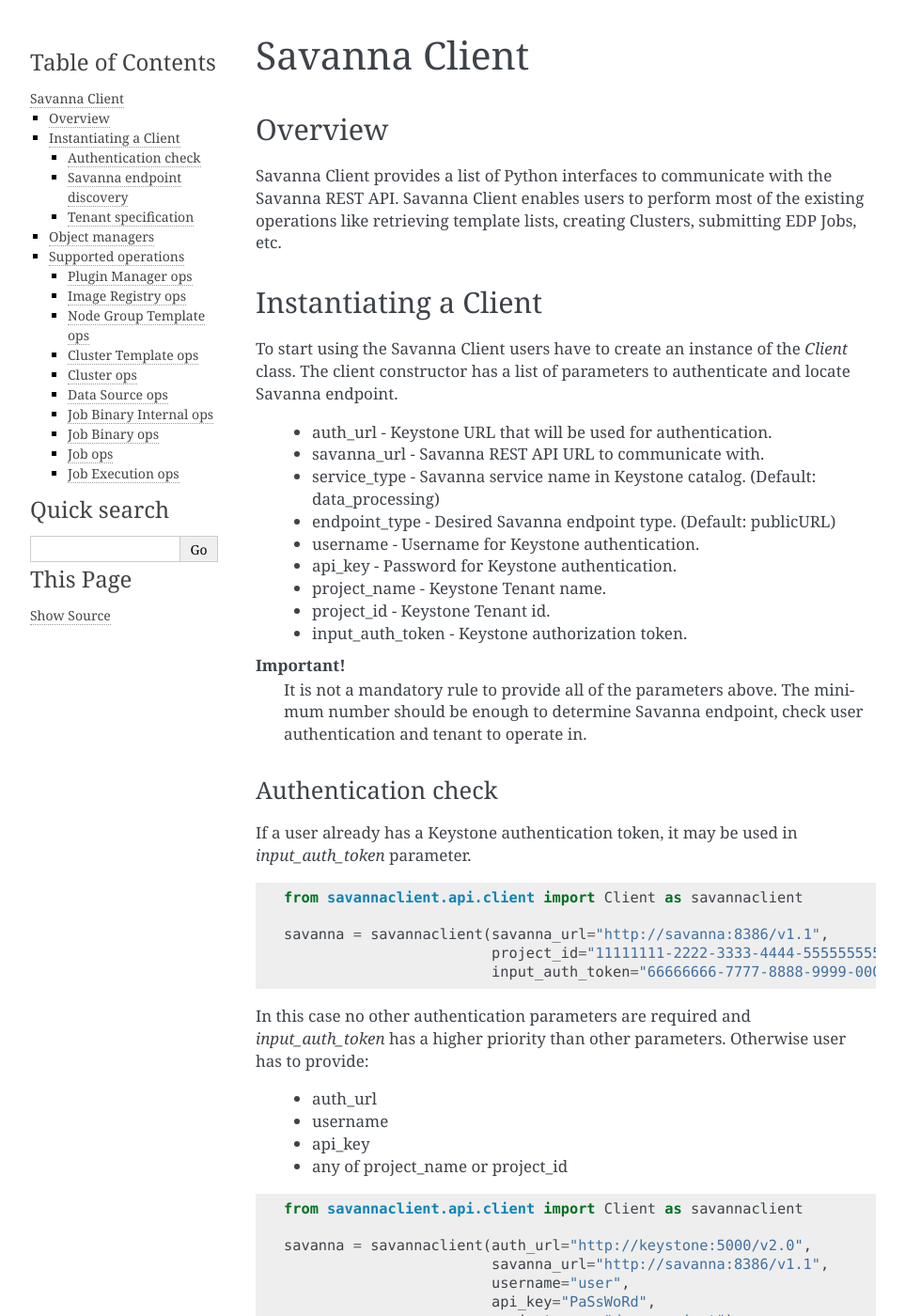
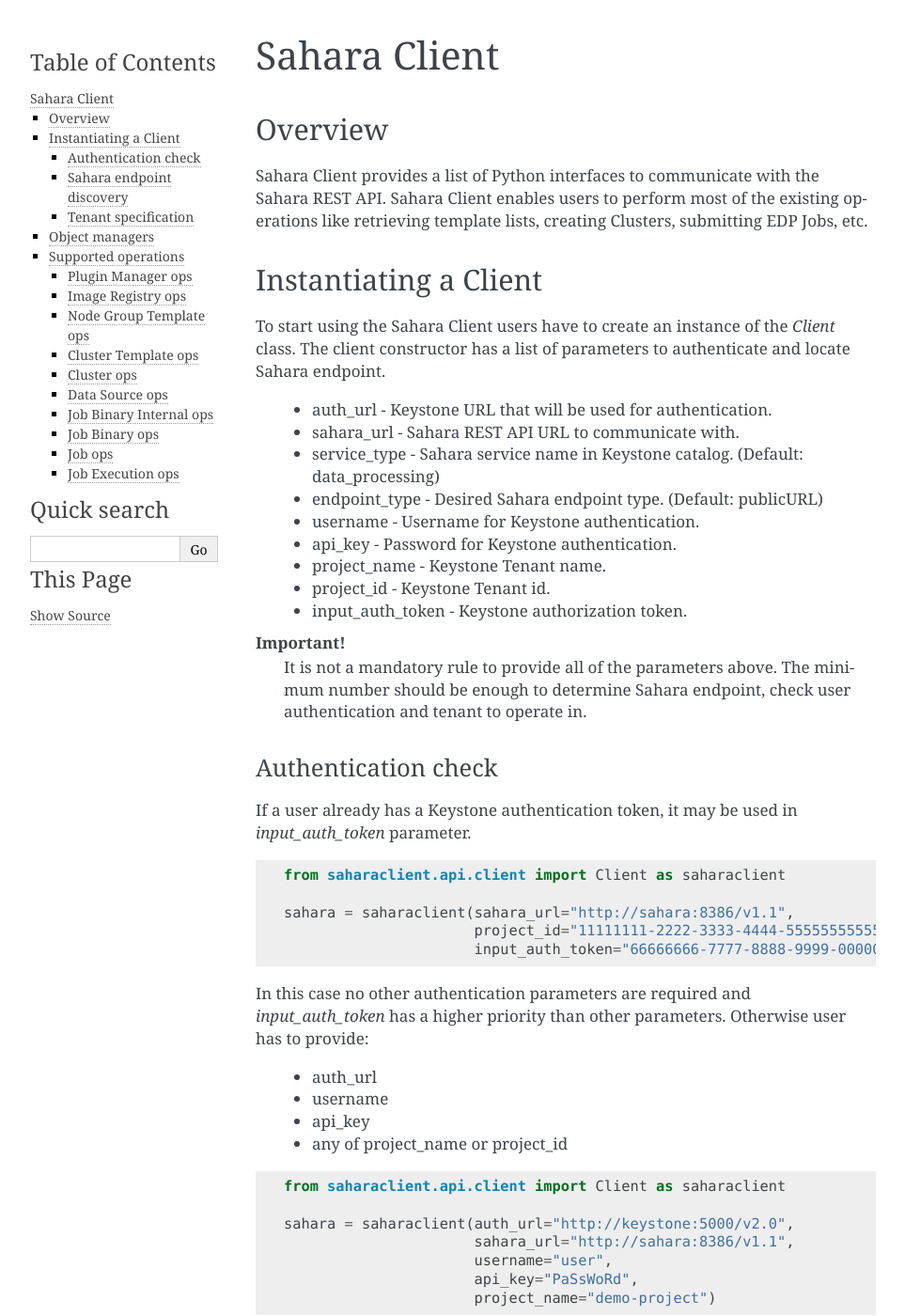
Before and after one commit to openstack-archive/python-saharaclient, a Sphinx documentation site: the page built from doc/source/api.rst, in a window 1280 px wide and 1400 px high. Shown: the whole window at 94% size, without its empty margins (148-1111 px from the left). Built offline with Sphinx 7.4.7, drawn with Linux system fonts in a browser that asks for light colours; formulas are drawn with MathJax 3; the version number could not be read and is left out; some of the changed text lies outside the part shown.

Commit message:
Change client doc references to sahara
Partial-implements: blueprint savanna-renaming-client
Change-Id: I72f943db56a9c9c85bad1cd10ea9cd34fddf471c

```diff
--- a/doc/source/_templates/sidebarlinks.html
+++ b/doc/source/_templates/sidebarlinks.html
@@ -1,7 +1,7 @@
 <h3>Useful Links</h3>
 <ul>
-  <li><a href="https://wiki.openstack.org/wiki/Savanna">Savanna @ OpenStack Wiki</a></li>
-  <li><a href="https://launchpad.net/savanna">Savanna @ Launchpad</a></li>
+  <li><a href="https://wiki.openstack.org/wiki/Sahara">Sahara @ OpenStack Wiki</a></li>
+  <li><a href="https://launchpad.net/sahara">Sahara @ Launchpad</a></li>
 </ul>
 
 {% if READTHEDOCS %}
--- a/doc/source/api.rst
+++ b/doc/source/api.rst
@@ -1,24 +1,24 @@
-Savanna Client
-==============
+Sahara Client
+=============
 
 Overview
 --------
 
-Savanna Client provides a list of Python interfaces to communicate with the Savanna REST API.
-Savanna Client enables users to perform most of the existing operations like retrieving template lists,
+Sahara Client provides a list of Python interfaces to communicate with the Sahara REST API.
+Sahara Client enables users to perform most of the existing operations like retrieving template lists,
 creating Clusters, submitting EDP Jobs, etc.
 
 
 Instantiating a Client
 ----------------------
 
-To start using the Savanna Client users have to create an instance of the `Client` class.
-The client constructor has a list of parameters to authenticate and locate Savanna endpoint.
+To start using the Sahara Client users have to create an instance of the `Client` class.
+The client constructor has a list of parameters to authenticate and locate Sahara endpoint.
 
  * auth_url - Keystone URL that will be used for authentication.
- * savanna_url - Savanna REST API URL to communicate with.
- * service_type - Savanna service name in Keystone catalog. (Default: data_processing)
- * endpoint_type - Desired Savanna endpoint type. (Default: publicURL)
+ * sahara_url - Sahara REST API URL to communicate with.
+ * service_type - Sahara service name in Keystone catalog. (Default: data_processing)
+ * endpoint_type - Desired Sahara endpoint type. (Default: publicURL)
  * username - Username for Keystone authentication.
  * api_key - Password for Keystone authentication.
  * project_name - Keystone Tenant name.
@@ -27,7 +27,7 @@ The client constructor has a list of parameters to authenticate and locate Savan
 
 **Important!**
  It is not a mandatory rule to provide all of the parameters above. The minimum number should be enough
- to determine Savanna endpoint, check user authentication and tenant to operate in.
+ to determine Sahara endpoint, check user authentication and tenant to operate in.
 
 Authentication check
 ~~~~~~~~~~~~~~~~~~~~
@@ -36,11 +36,11 @@ If a user already has a Keystone authentication token, it may be used in `input_
 
 .. sourcecode:: python
 
-    from savannaclient.api.client import Client as savannaclient
+    from saharaclient.api.client import Client as saharaclient
 
-    savanna = savannaclient(savanna_url="http://savanna:8386/v1.1",
-                            project_id="11111111-2222-3333-4444-555555555555",
-                            input_auth_token="66666666-7777-8888-9999-000000000000")
+    sahara = saharaclient(sahara_url="http://sahara:8386/v1.1",
+                          project_id="11111111-2222-3333-4444-555555555555",
+                          input_auth_token="66666666-7777-8888-9999-000000000000")
 ..
 
 In this case no other authentication parameters are required and `input_auth_token` has a higher
@@ -53,47 +53,47 @@ priority than other parameters. Otherwise user has to provide:
 
 .. sourcecode:: python
 
-    from savannaclient.api.client import Client as savannaclient
+    from saharaclient.api.client import Client as saharaclient
 
-    savanna = savannaclient(auth_url="http://keystone:5000/v2.0",
-                            savanna_url="http://savanna:8386/v1.1",
-                            username="user",
-                            api_key="PaSsWoRd",
-                            project_name="demo-project")
+    sahara = saharaclient(auth_url="http://keystone:5000/v2.0",
+                          sahara_url="http://sahara:8386/v1.1",
+                          username="user",
+                          api_key="PaSsWoRd",
+                          project_name="demo-project")
 ..
 
 
-Savanna endpoint discovery
-~~~~~~~~~~~~~~~~~~~~~~~~~~
+Sahara endpoint discovery
+~~~~~~~~~~~~~~~~~~~~~~~~~
 
-If user has a direct URL pointing to Savanna REST API, it may be specified as `savanna_url`.
-If this parameter is missing, Savanna client will use Keystone Service Catalog to find the endpoint.
+If user has a direct URL pointing to Sahara REST API, it may be specified as `sahara_url`.
+If this parameter is missing, Sahara client will use Keystone Service Catalog to find the endpoint.
 There are two parameters: `service_type` and `endpoint_type` to configure endpoint search. Both parameters have
 default values.
 
 .. sourcecode:: python
 
-    from savannaclient.api.client import Client as savannaclient
+    from saharaclient.api.client import Client as saharaclient
 
-    savanna = savannaclient(auth_url="http://keystone:5000/v2.0",
-                            username="user",
-                            api_key="PaSsWoRd",
-                            project_name="demo-project",
-                            service_type="non-default-service-type",
-                            endpoint_type="internalURL")
+    sahara = saharaclient(auth_url="http://keystone:5000/v2.0",
+                          username="user",
+                          api_key="PaSsWoRd",
+                          project_name="demo-project",
+                          service_type="non-default-service-type",
+                          endpoint_type="internalURL")
 ..
 
 
 Tenant specification
 ~~~~~~~~~~~~~~~~~~~~
 
-All Savanna operations should be performed in one of OpenStack tenants.
+All Sahara operations should be performed in one of OpenStack tenants.
 There are two parameters: `project_name` and `project_id` which allow to specify a tenant.
 `project_id` parameter has a higher priority.
 
 Object managers
 ---------------
-Savanna Client has a list of fields to operate with:
+Sahara Client has a list of fields to operate with:
 
  * plugins
  * clusters
@@ -127,7 +127,7 @@ Image Registry ops
 ~~~~~~~~~~~~~~~~~~
 
  * update_image(image_id, user_name, descr) - Create or update an Image in Image Registry.
- * unregister_image(image_id) - Remove an Image from Savanna Image Registry.
+ * unregister_image(image_id) - Remove an Image from Sahara Image Registry.
  * update_tags(image_id, new_tags) - Updates Image tags. `new_tags` list will replace currently assigned tags.
 
 Node Group Template ops
```
Also changed, not shown: HACKING.rst (+4 -4 lines), doc/source/index.rst (+15 -15 lines).
